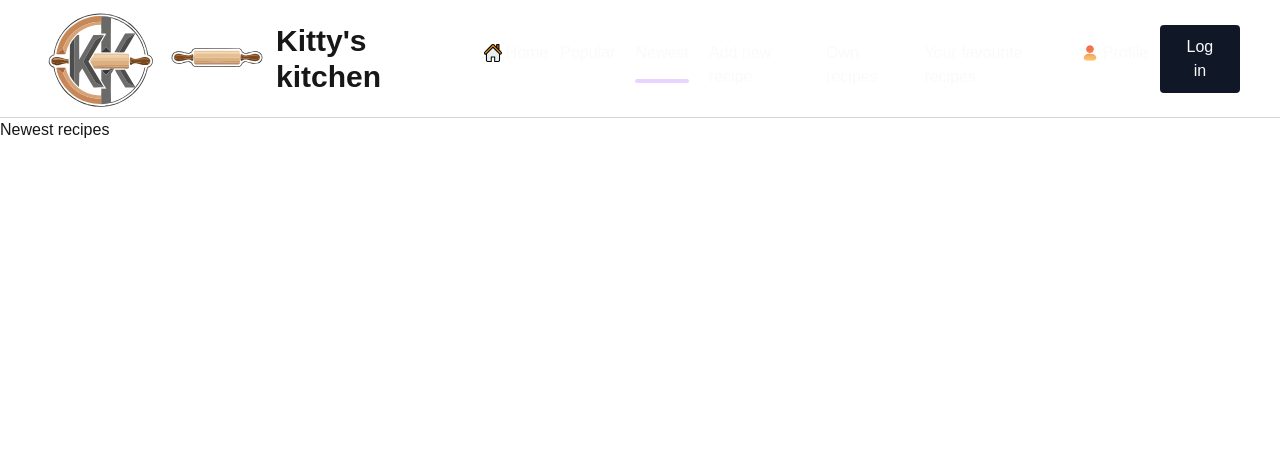
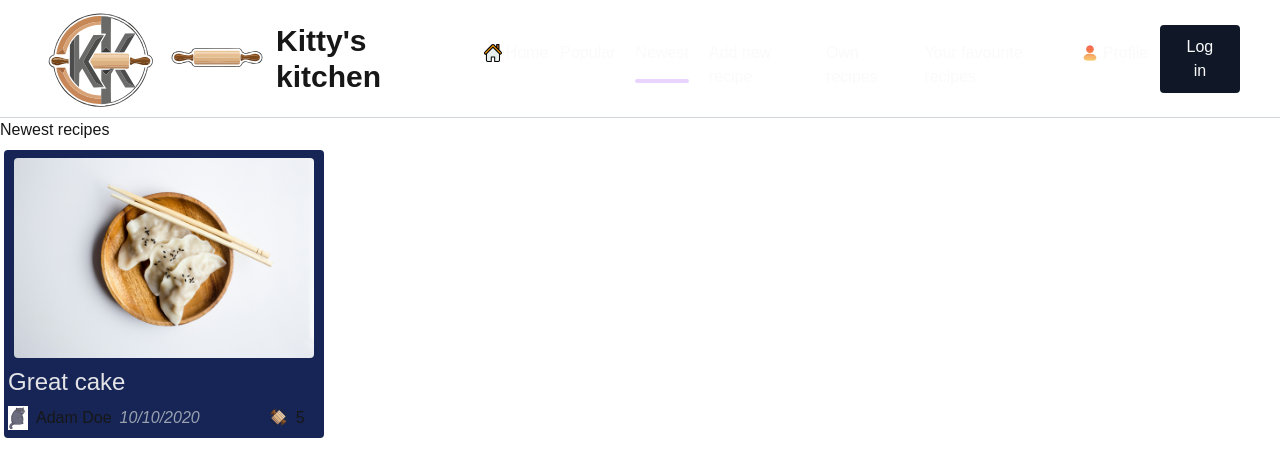
Before and after one commit to olexiy-kireyko/2026-next-sql--kittys-kitchen, a Next.js app: page /newest in a window 1280 px wide. Shown: the top 476 px of the page. Built offline with nearby package versions, Linux system fonts and the light colour scheme.

Commit message:
added: recipe card

```diff
--- a/public/temporary/recipes.json
+++ b/public/temporary/recipes.json
@@ -3,7 +3,7 @@
     "id": "qwer1",
     "title": "Great cake",
     "description": "Lorem ipsum dolor sit amet consectetur adipisicing elit. Odit suscipit enim saepe explicabo perferendis vero, ipsum assumenda natus eos! Quibusdam nihil commodi voluptate magni sed excepturi porro nam ipsa cupiditate.",
-    "image1URL": "/recipes-images/qwer1.jpg",
+    "image1URL": "/temporary/recipes-images/qwer1.jpg",
     "videoURL": "",
     "ing1_id": "",
     "ing1_amount": "",
--- a/src/app/components/recipe-card.tsx
+++ b/src/app/components/recipe-card.tsx
@@ -24,24 +24,24 @@ export default function RecipeCard({
   const user = `${user_first_name} ${user_last_name}`;
 
   return (
-    <li>
+    <li className="m-1 flex flex-col gap-2 mt-2 max-w-80 rounded-sm bg-blue-950 px-1 py-2">
       <Image
-        className=""
-        width={100}
-        height={100}
+        className="rounded-sm self-center"
+        width={300}
+        height={300}
         src={dish_src}
         alt={dish_alt}
       />
-      <p>{dish_title}</p>
-      <div>
+      <p className="text-zinc-200 text-2xl">{dish_title}</p>
+      <div className="flex gap-2 max-w-1/1 align-middle">
         <Image className="" width={20} height={20} src={user_src} alt={user} />
-        <p>{user}</p>
-        <p>{creating_date}</p>
-        <div>
+        <p className="text-base">{user}</p>
+        <p className="text-gray-400 italic">{creating_date}</p>
+        <div className="ml-15 flex gap-2">
           <Image
-            className=""
-            width={16}
-            height={16}
+            className="rotate-45 shrink-0"
+            width={20}
+            height={8}
             src="/rolling-pin.svg"
             alt="pins"
           />
--- a/src/app/newest/page.tsx
+++ b/src/app/newest/page.tsx
@@ -1,12 +1,37 @@
+"use client";
+
+import { useEffect, useState } from "react";
+
 import { loadJSON } from "@/src/lib/api";
+import RecipeCard from "../components/recipe-card";
 
-export default async function Newest() {
-  const recipes = await loadJSON("/temporary/recipes.json");
+export default function Newest() {
+  const [recipes, setRecipes] = useState([]);
+
+  useEffect(() => {
+    loadJSON("/temporary/recipes.json").then(setRecipes);
+  }, []);
+
   return (
     <div>
       <main>
         <div>Newest recipes</div>
-        <ul></ul>
+        <div></div>
+        <ul>
+          {recipes.map(({ id, title, image1URL, created_date, pins }) => (
+            <RecipeCard
+              key={id}
+              dish_src={image1URL}
+              dish_alt={title}
+              dish_title={title}
+              user_src="/temporary/users-images/cat.png"
+              user_first_name="Adam"
+              user_last_name="Doe"
+              creating_date={created_date}
+              pins={pins}
+            />
+          ))}
+        </ul>
       </main>
     </div>
   );
--- a/src/lib/api.ts
+++ b/src/lib/api.ts
@@ -1,17 +1,8 @@
-export interface Path {
-  path: string;
+export async function loadJSON(path: string) {
+  const res = await fetch(path);
+
+  if (!res.ok) {
+    throw new Error(await res.text());
+  }
+  return await res.json();
 }
-
-export async function loadJSON(path: Path) {
-  const res = await fetch(path)
-    .then((response) => {
-      if (!response.ok) {
-        throw new Error("Invalid network response ");
-      }
-      return response.json();
-    })
-    .catch((error) => {
-      console.error("Fetch operation problem:", error);
-    });
-  return res.data;
-}
```
Also changed, not shown: public/temporary/users-images/cat.png (added).
